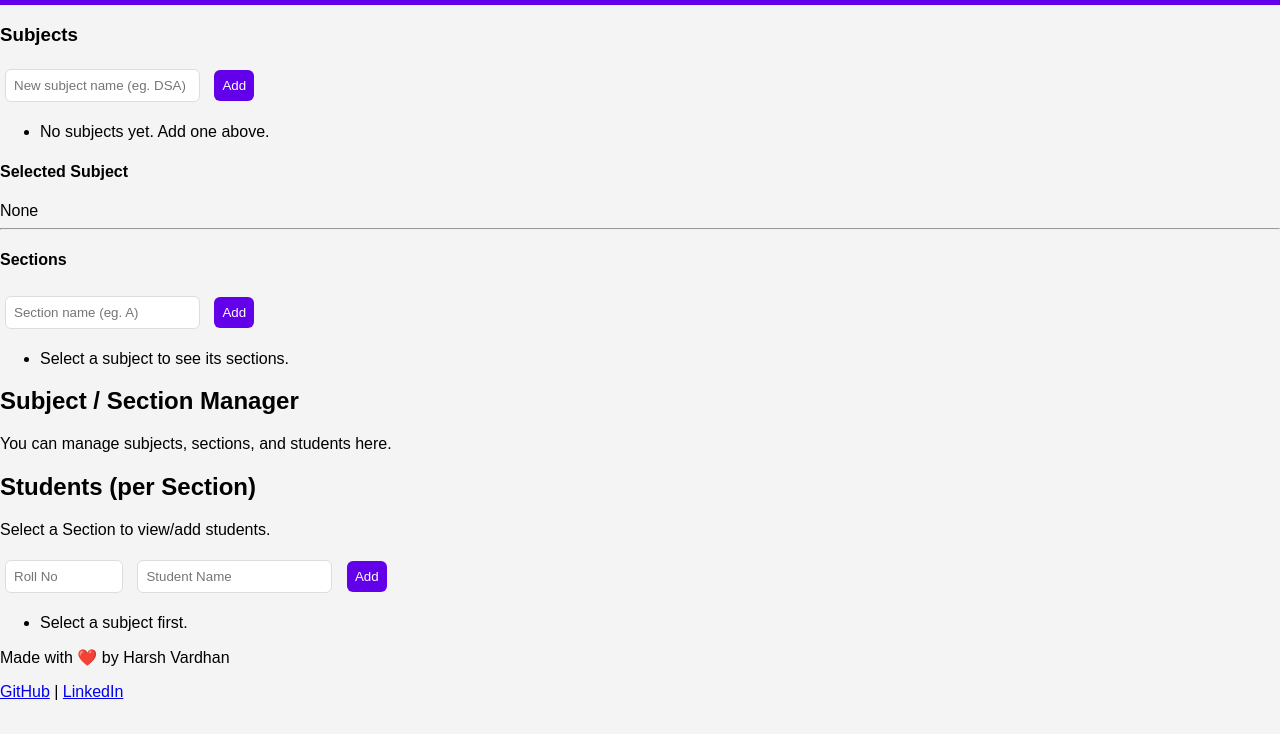
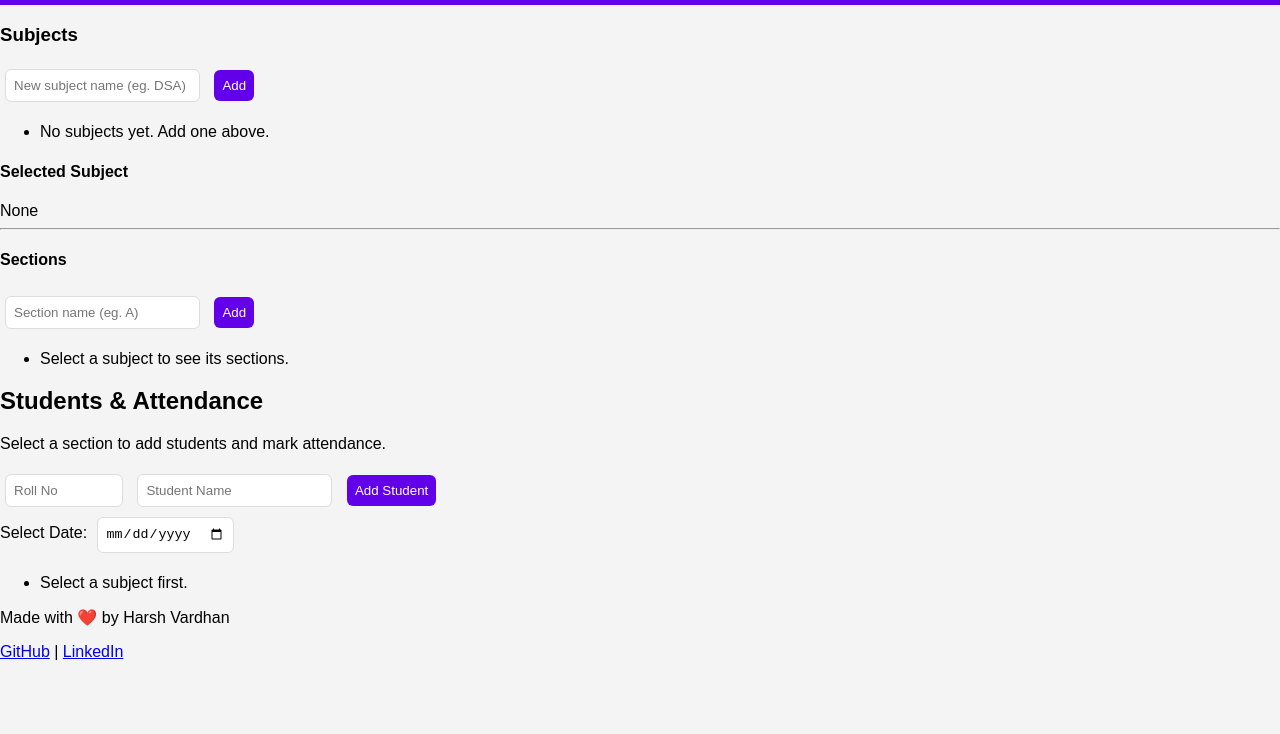
Before and after one commit to harsh-vardhan-tech/attendance-tracker, a plain HTML site: page index.html in a window 1280 px wide. Shown: the part 66-800 px from the top of the page. Drawn offline with Linux system fonts and the light colour scheme.

Commit message:
Update index.html

```diff
--- a/index.html
+++ b/index.html
@@ -1,12 +1,13 @@
-<!doctype html>
+<!DOCTYPE html>
 <html lang="en">
 <head>
-  <meta charset="utf-8" />
-  <meta name="viewport" content="width=device-width,initial-scale=1" />
-  <title>Attendance Tracker — Subjects & Sections</title>
-  <link rel="stylesheet" href="style.css" />
+<meta charset="UTF-8">
+<meta name="viewport" content="width=device-width, initial-scale=1.0">
+<title>College Attendance Tracker</title>
+<link rel="stylesheet" href="style.css">
 </head>
 <body>
+
 <header class="topbar">
   <div class="brand">Attendance Tracker</div>
   <div class="actions">
@@ -15,7 +16,6 @@
 </header>
 
 <main class="container">
-    <!-- LEFT: Subjects & Sections -->
   <aside class="sidebar">
     <div class="card">
       <h3>Subjects</h3>
@@ -39,23 +39,23 @@
     </div>
   </aside>
 
-    <!-- RIGHT: Main content -->
   <section class="mainpanel">
     <div class="card">
-        <h2>Subject / Section Manager</h2>
-        <p class="muted">
-          You can manage subjects, sections, and students here.
-        </p>
-      </div>
+      <h2>Students & Attendance</h2>
+      <p class="muted">Select a section to add students and mark attendance.</p>
 
-      <div class="card">
-        <h2>Students (per Section)</h2>
-        <p class="muted">Select a Section to view/add students.</p>
       <div class="form-row">
         <input id="studentRoll" placeholder="Roll No" style="max-width:100px" />
         <input id="studentName" placeholder="Student Name" />
-          <button id="addStudentBtn" class="btn">Add</button>
+        <button id="addStudentBtn" class="btn">Add Student</button>
       </div>
+
+      <div class="form-row">
+        <label for="attendanceDate">Select Date:</label>
+        <input type="date" id="attendanceDate" />
+      </div>
+
+      <div id="attendanceStats" class="muted"></div>
       <ul id="studentsList" class="simple-list"></ul>
     </div>
 
@@ -69,7 +69,6 @@
   </section>
 </main>
 
-  <!-- Templates -->
 <template id="subjectTpl">
   <li class="item-row">
     <span class="item-name"></span>
```
Lines whose indentation alone changed are shown as unchanged.
